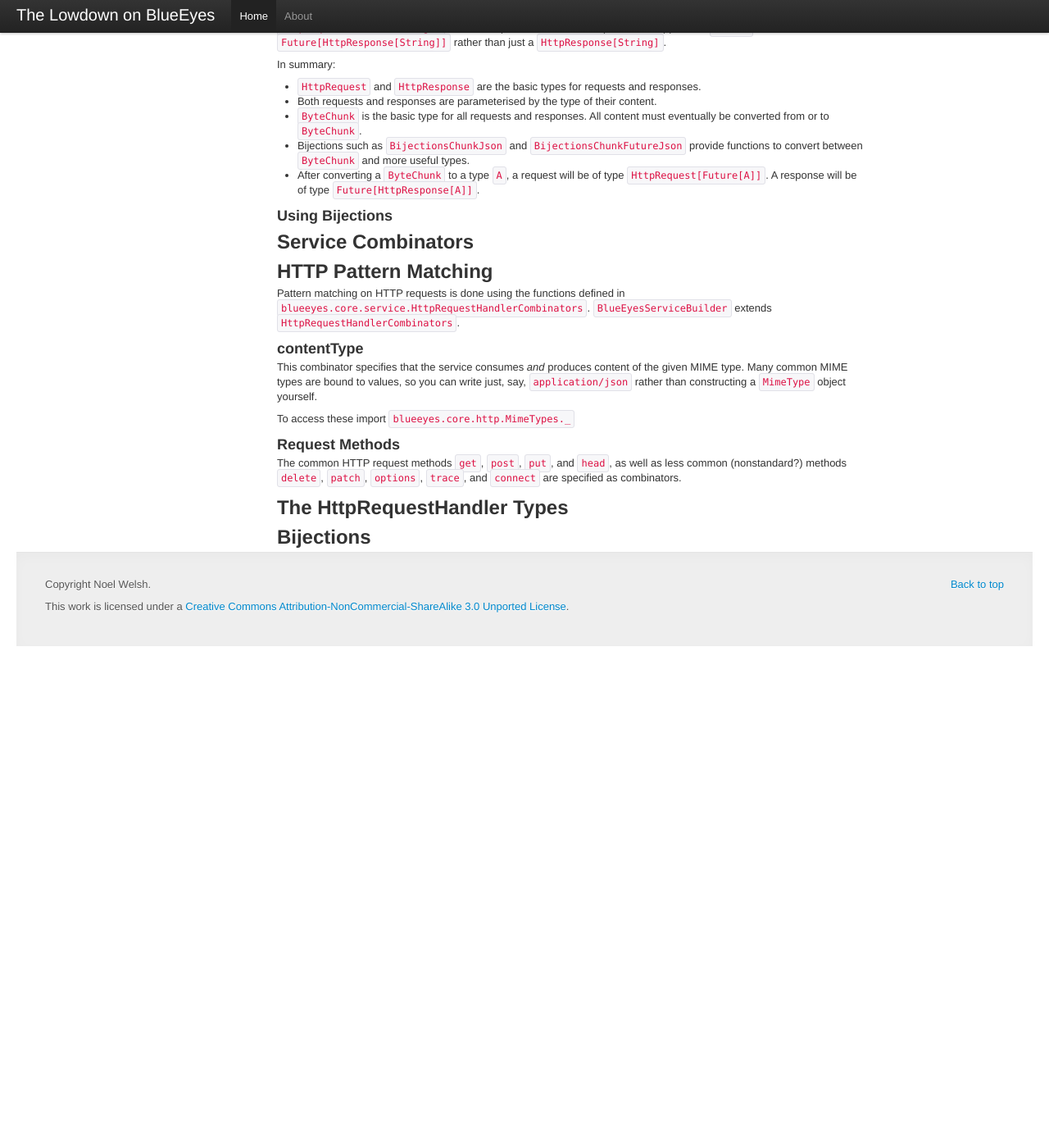
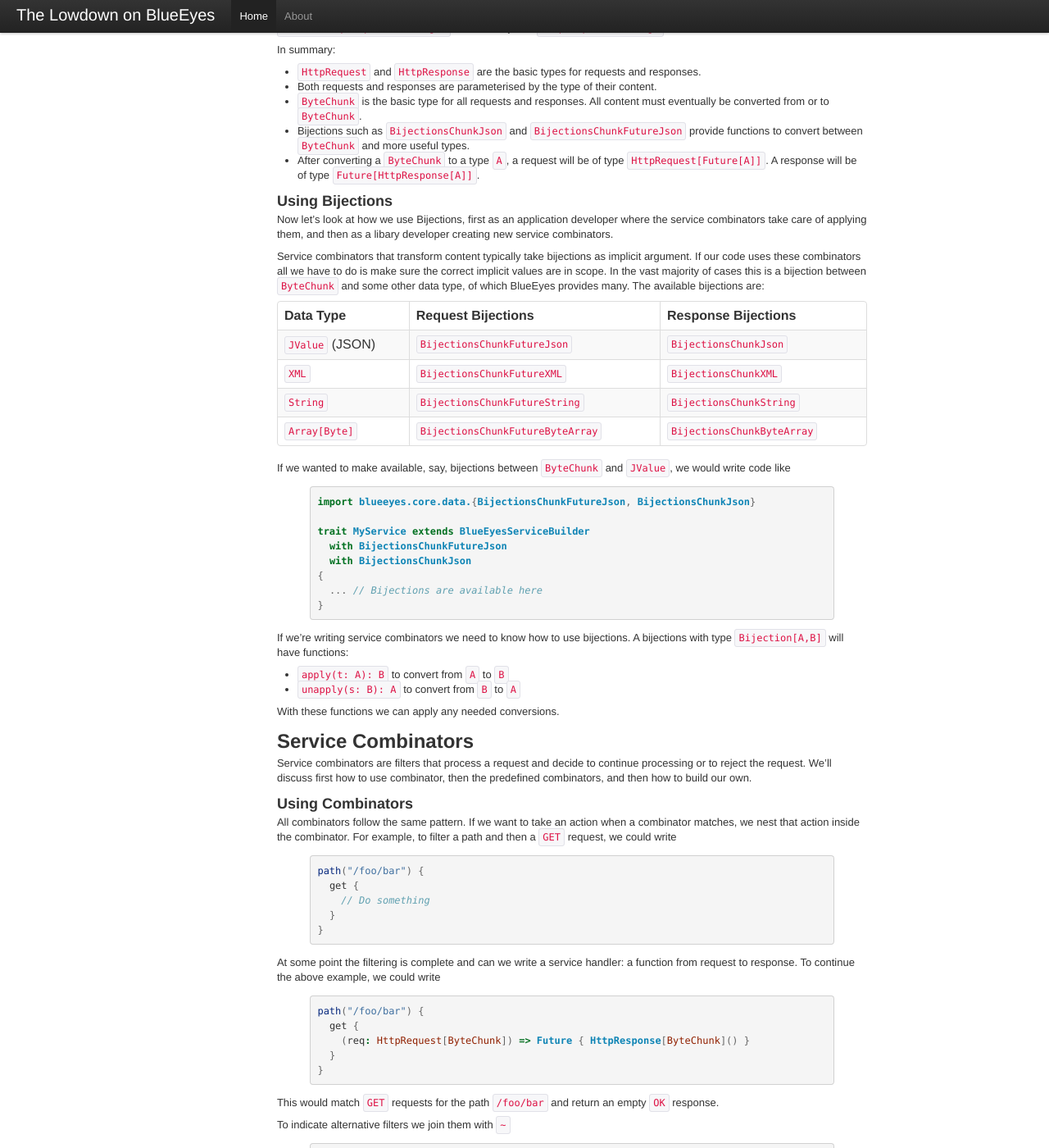
Before and after one commit to noelwelsh/making-eyes, a Jekyll site: the page built from request-handlers.markdown, in a window 1280 px wide and 1400 px high, scrolled down 620 px. Shown: the whole window at 82% size. Built offline with Jekyll 4.4.1, drawn with Linux system fonts in a browser that asks for light colours; before the commit the page ends 1408 px from its top, so only the background shows below that; some of the changed text lies outside the part shown.

Commit message:
Start on request combinator text.

```diff
--- a/about.markdown
+++ b/about.markdown
@@ -38,7 +38,7 @@ I write this book in my free time. If it has been useful to you, you may like to
     <input name="shopping-cart.item-options.items.item-3.digital-content.url" type="hidden" value="http://noelwelsh.com/blueeyes/thankyou.html"/>
     <input name="item_option_name_4" type="hidden" value="Donation x 8"/>
     <input name="item_option_price_4" type="hidden" value="20.0"/>
-    <input name="item_option_description_4" type="hidden" value="Eight standardised units of donation. The boat is bobbing in the current."/>
+    <input name="item_option_description_4" type="hidden" value="Eight standardised units of donation. The boat is out and bobbing in the current."/>
     <input name="item_option_quantity_4" type="hidden" value="1"/>
     <input name="item_option_currency_4" type="hidden" value="GBP"/>
     <input name="shopping-cart.item-options.items.item-4.digital-content.url" type="hidden" value="http://noelwelsh.com/blueeyes/thankyou.html"/>
--- a/index.markdown
+++ b/index.markdown
@@ -12,12 +12,13 @@ This short book describes [BlueEyes](https://github.com/jdegoes/blueeyes), a sim
 
 This book should provide everything you need to develop in BlueEyes and deploy to production environments using many machines.
 
-This book covers version *0.6* of BlueEyes, currently `0.6.0-SNAPSHOT`. I assume you know how to use Scala, and are comfortable with your development environment of choice. Certain aspects of this book, such as the section on deployment, go beyond pure software development. When I discuss build systems, I give examples for SBT. When discussing system administration I assume a Unix-like system.
+This book covers version *0.6* of BlueEyes, currently `0.6.0-SNAPSHOT`. I assume you know how to use Scala, and are comfortable with your development environment of choice. Certain aspects of this book, such as the section on deployment, go beyond pure software development. When I discuss build systems, I give examples for SBT. When discussing system administration I assrume a Unix-like system.
 
 This book is still a work in progress, and all feedback is greatly appreciated!
 
 ## News
 
+- *0.3.2* Finish bijections section. Start on service combinators.
 - *0.3.1* Due to popular demand, donations are accepted on the [about](about.html) page.
 - *0.3* Start on Request Handler chapter. Cover bijections.
 - *0.2.1* Correct code samples. Add some notes about deploying to servlet containers.
--- a/plan.org
+++ b/plan.org
@@ -4,7 +4,7 @@
   - Links in about page
   - DONE License on page.html
   - Fix sizing of content
-* TODO Introduction`
+* DONE Introduction`
   - Tests for calculator app
 * TODO Building Services
  - Bijections
--- a/request-handlers.markdown
+++ b/request-handlers.markdown
@@ -31,26 +31,102 @@ In summary:
 
 ### Using Bijections
 
+Now let's look at how we use Bijections, first as an application developer where the service combinators take care of applying them, and then as a libary developer creating new service combinators.
 
+Service combinators that transform content typically take bijections as implicit argument. If our code uses these combinators all we have to do is make sure the correct implicit values are in scope. In the vast majority of cases this is a bijection between `ByteChunk` and some other data type, of which BlueEyes provides many. The available bijections are:
+
+<table class="table table-striped table-bordered">
+  <thead>
+    <tr>
+      <th>Data Type</th> <th>Request Bijections</th> <th>Response Bijections</th>
+    </tr>
+  </thead>
+  <tbody>
+    <tr><td><code>JValue</code> (JSON)</td> <td><code>BijectionsChunkFutureJson</code></td> <td><code>BijectionsChunkJson</code></td></tr>
+    <tr><td><code>XML</code></td> <td><code>BijectionsChunkFutureXML</code></td> <td><code>BijectionsChunkXML</code></td></tr>
+    <tr><td><code>String</code></td> <td><code>BijectionsChunkFutureString</code></td> <td><code>BijectionsChunkString</code></td></tr>
+    <tr><td><code>Array[Byte]</code></td> <td><code>BijectionsChunkFutureByteArray</code></td> <td><code>BijectionsChunkByteArray</code></td></tr>
+  </tbody>
+</table>
+
+If we wanted to make available, say, bijections between `ByteChunk` and `JValue`, we would write code like
+
+{% highlight scala %}
+import blueeyes.core.data.{BijectionsChunkFutureJson, BijectionsChunkJson}
+
+trait MyService extends BlueEyesServiceBuilder
+  with BijectionsChunkFutureJson
+  with BijectionsChunkJson
+{
+  ... // Bijections are available here
+}
+{% endhighlight %}
+
+If we're writing service combinators we need to know how to use bijections. A bijections with type `Bijection[A,B]` will have functions:
+
+- `apply(t: A): B` to convert from `A` to `B`
+- `unapply(s: B): A` to convert from `B` to `A`
+
+With these functions we can apply any needed conversions.
 
 
 ## Service Combinators
 
-## HTTP Pattern Matching
+Service combinators are filters that process a request and decide to continue processing or to reject the request. We'll discuss first how to use combinator, then the predefined combinators, and then how to build our own.
 
-Pattern matching on HTTP requests is done using the functions defined in `blueeyes.core.service.HttpRequestHandlerCombinators`. `BlueEyesServiceBuilder` extends `HttpRequestHandlerCombinators`.
+### Using Combinators
 
-### contentType
+All combinators follow the same pattern. If we want to take an action when a combinator matches, we nest that action inside the combinator. For example, to filter a path and then a `GET` request, we could write
+
+{% highlight scala %}
+path("/foo/bar") {
+  get {
+    // Do something
+  }
+}
+{% endhighlight %}
+
+At some point the filtering is complete and can we write a service handler: a function from request to response. To continue the above example, we could write
+
+{% highlight scala %}
+path("/foo/bar") {
+  get {
+    (req: HttpRequest[ByteChunk]) => Future { HttpResponse[ByteChunk]() }
+  }
+}
+{% endhighlight %}
+
+This would match `GET` requests for the path `/foo/bar` and return an empty `OK` response.
+
+To indicate alternative filters we join them with `~`
+
+{% highlight scala %}
+path("/foo/bar") {
+  // Do something if we match /foo/bar
+} ~
+path("/foo/baz") {
+  // Do something if we match /foo/baz
+}
+{% endhighlight %}
+
+### Predefined Combinators
+
+BlueEyes predefined combinators are all provided by `blueeyes.core.service.HttpRequestHandlerCombinators`. `BlueEyesServiceBuilder` extends `HttpRequestHandlerCombinators`.
+
+#### HTTP Method
+
+The most basic combinators match the HTTP request methods. There is a combinator for each HTTP method: `get`, `post`, `put`, `head`, `delete`, `patch`, `options`, `trace`, and `connect`. Their use is straightforward. For example, to match a `get` request:
+
+{% highlight scala %}
+get {
+  // Do something after matching a GET request
+}
+{% endhighlight %}
+
+#### Path
+
+#### Content Type
 
 This combinator specifies that the service consumes *and* produces content of the given MIME type. Many common MIME types are bound to values, so you can write just, say, `application/json` rather than constructing a `MimeType` object yourself.
 
 To access these import `blueeyes.core.http.MimeTypes._`
-
-
-### Request Methods
-
-The common HTTP request methods `get`, `post`, `put`, and `head`, as well as less common (nonstandard?) methods `delete`, `patch`, `options`, `trace`, and `connect` are specified as combinators.
-
-## The HttpRequestHandler Types
-
-## Bijections
```
Also changed, not shown: other parts of request-handlers.markdown (+1 -1 lines).
